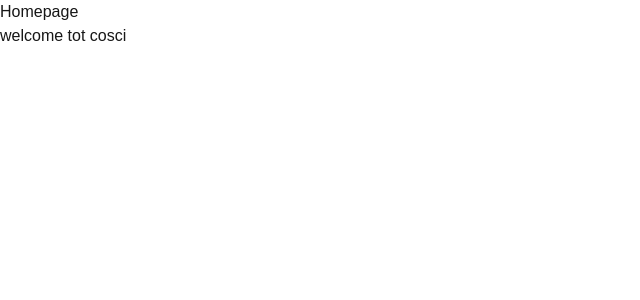
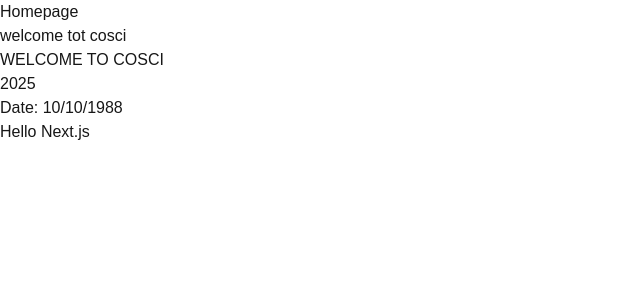
Before and after one commit to sadyai/nextjs-cocsi-app, a Next.js app: page / in a window 1280 px wide. Shown: the top 300 px of the page, without its empty margins (0-640 px from the left). Built offline with nearby package versions, Linux system fonts and the light colour scheme.

Commit message:
learn conditional redering

```diff
--- a/src/app/page.tsx
+++ b/src/app/page.tsx
@@ -1,10 +1,22 @@
 import AppWelcome from "./components/AppWelcome";
 
 export default function Home() {
+  const title = 'Welcome to cosci';
+  const currentYear = <p>2025</p>;
+  const isShow = true;
+
   return (
     <div>
       <h1>Homepage</h1>
       <AppWelcome />
+      <p>{title.toUpperCase()}</p>
+      {currentYear}
+      {
+      isShow && <p>Date: 10/10/1988</p>
+      }
+      {
+        isShow ? <p>Hello Next.js</p> : <p>Hello JavaScript</p>
+      }
     </div>
   );
 }
```
